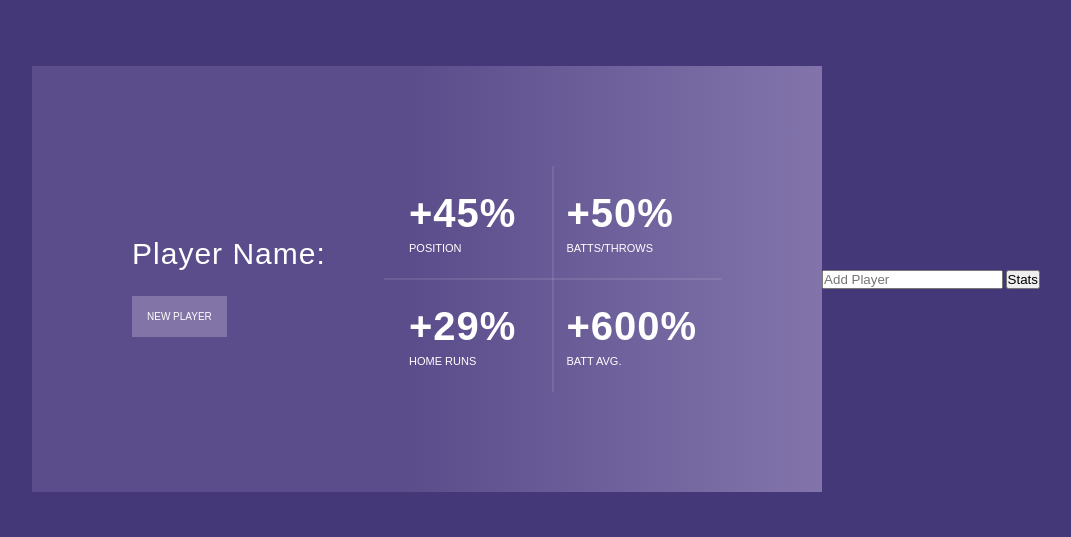
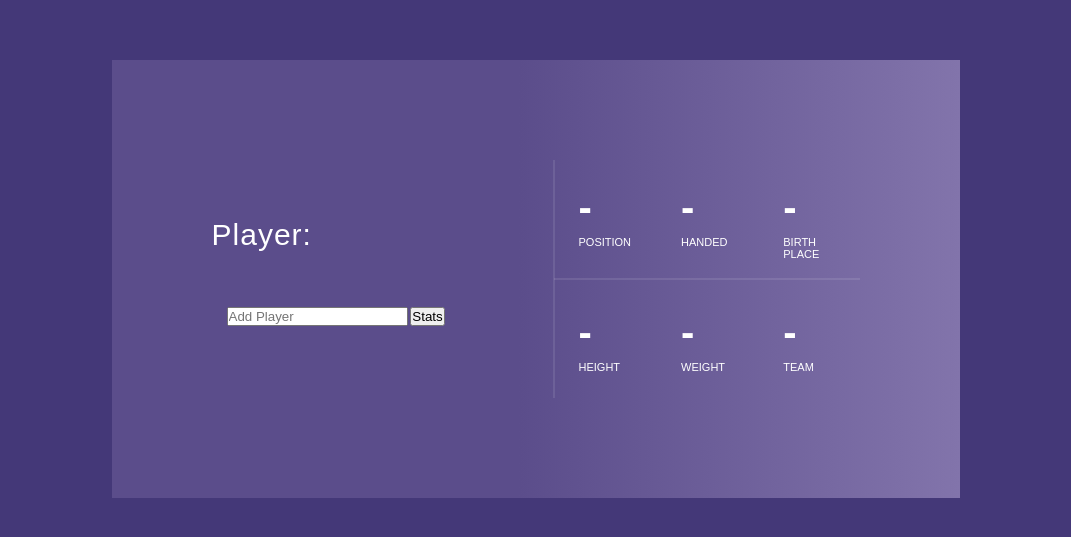
Before and after one commit to zacharyboelter/baseball-pro-1, a plain HTML site: page index.html in a window 1280 px wide. Shown: the part 121-658 px from the top of the page, without its empty margins (104-1175 px from the left). Drawn offline with nearby package versions, Linux system fonts and the light colour scheme.

Commit message:
fixed js, updated stats

```diff
--- a/css/style.css
+++ b/css/style.css
@@ -59,7 +59,7 @@ body {
     text-decoration: none;
     text-transform: uppercase;
     color: #fff;
-    background-color: #8274a6;
+    background-color: grba(87,47,149,.2);
     padding: 1.5rem;
     transition: all .5s;
 }
@@ -70,7 +70,7 @@ body {
 
 .info-right {
     display: grid;
-    grid-template-columns: 1fr 1fr;
+    grid-template-columns: 1fr 1fr 1fr;
     grid-template-rows: auto;
     margin-top: 5rem;
     position: relative;
@@ -94,7 +94,7 @@ body {
 .info-right::after{
     width: 1px;
     height: 100%;
-    left: 50%;
+    left: 0%;
     transform: translate(-50%, -50%);
 }
 
--- a/index.html
+++ b/index.html
@@ -12,31 +12,45 @@
 </head>
 
 <body>
-    <!-- <h1>Baseball Stats</h1> -->
+    <!-- <header><h1>Baseball Stats</h1></header> -->
+
 
 
     <div class="card">
         <div class="info-left">
-            <h2 class="info-heading">Player Name:</h2>
-            <p class="info-description"> </p>
-            <a href="#" class="info-btn">New Player</a>
+            <h3 class="info-heading">Player:</h3>
+            <p class="info-description" id="playerName"> </p>
+
+            <form class="info-btn">
+                <input class="form-row" type="text" placeholder="Add Player" />
+                <input type="submit" value="Stats" />
+            </form>
+            <!-- <a href="#" class="info-btn">New Player</a> -->
         </div>
         <div class="info-right">
             <div class="stat-group">
-                <h5 class="stat-number">+45%</h5>
+                <h5 class="stat-number" id="position">-</h5>
                 <span class="stat-name">Position</span>
             </div>
             <div class="stat-group">
-                <h5 class="stat-number">+50%</h5>
-                <span class="stat-name">Batts/Throws</span>
+                <h5 class="stat-number" id="handed">-</h5>
+                <span class="stat-name">Handed</span>
             </div>
             <div class="stat-group">
-                <h5 class="stat-number">+29%</h5>
-                <span class="stat-name">Home Runs</span>
+                <h5 class="stat-number" id="placeOfBirth">-</h5>
+                <span class="stat-name">Birth Place</span>
             </div>
             <div class="stat-group">
-                <h5 class="stat-number">+600%</h5>
-                <span class="stat-name">Batt Avg.</span>
+                <h5 class="stat-number" id="height">-</h5>
+                <span class="stat-name">Height</span>
+            </div>
+            <div class="stat-group">
+                <h5 class="stat-number" id="weight">-</h5>
+                <span class="stat-name">Weight</span>
+            </div>
+            <div class="stat-group">
+                <h5 class="stat-number" id="team">-</h5>
+                <span class="stat-name">Team</span>
             </div>
         </div>
     </div>
@@ -77,11 +91,11 @@
      -->
 
 
-    <form class="form-container">
+    <!-- <form class="info-btn">
         <input class="form-row" type="text" placeholder="Add Player" />
         <input type="submit" value="Stats" />
     </form>
-
+ -->
 
 
     <script src="https://code.jquery.com/jquery-3.3.1.min.js"></script>
--- a/js/app.js
+++ b/js/app.js
@@ -5,10 +5,13 @@
 let playerData, userInput;
 
 const $input = $('input[type="text"]');
-const $playerName = $('.info-description');
+const $playerName = $('#playerName');
 const $currentTeam = $('#team');
 const $positionPlayed = $('#position');
 const $handed = $('#handed');
+const $weight = $('#weight');
+const $height = $('#height');
+const $placeOfBirth = $('#placeOfBirth');
 
 
 $('form').on('submit', handleGetData);
@@ -33,7 +36,10 @@ function handleGetData(event) {
 
 function render() {
     $playerName.text(playerData.search_player_all.queryResults.row.name_display_first_last);
-    $currentTeam.text(playerData.search_player_all.queryResults.row.team_full);
+    $currentTeam.text(playerData.search_player_all.queryResults.row.team_abbrev);
     $positionPlayed.text(playerData.search_player_all.queryResults.row.position);
     $handed.text(playerData.search_player_all.queryResults.row.bats);
+    $weight.text(playerData.search_player_all.queryResults.row.weight);
+    $height.text(playerData.search_player_all.queryResults.row.height_feet);
+    $placeOfBirth.text(playerData.search_player_all.queryResults.row.birth_city);
 }
```
